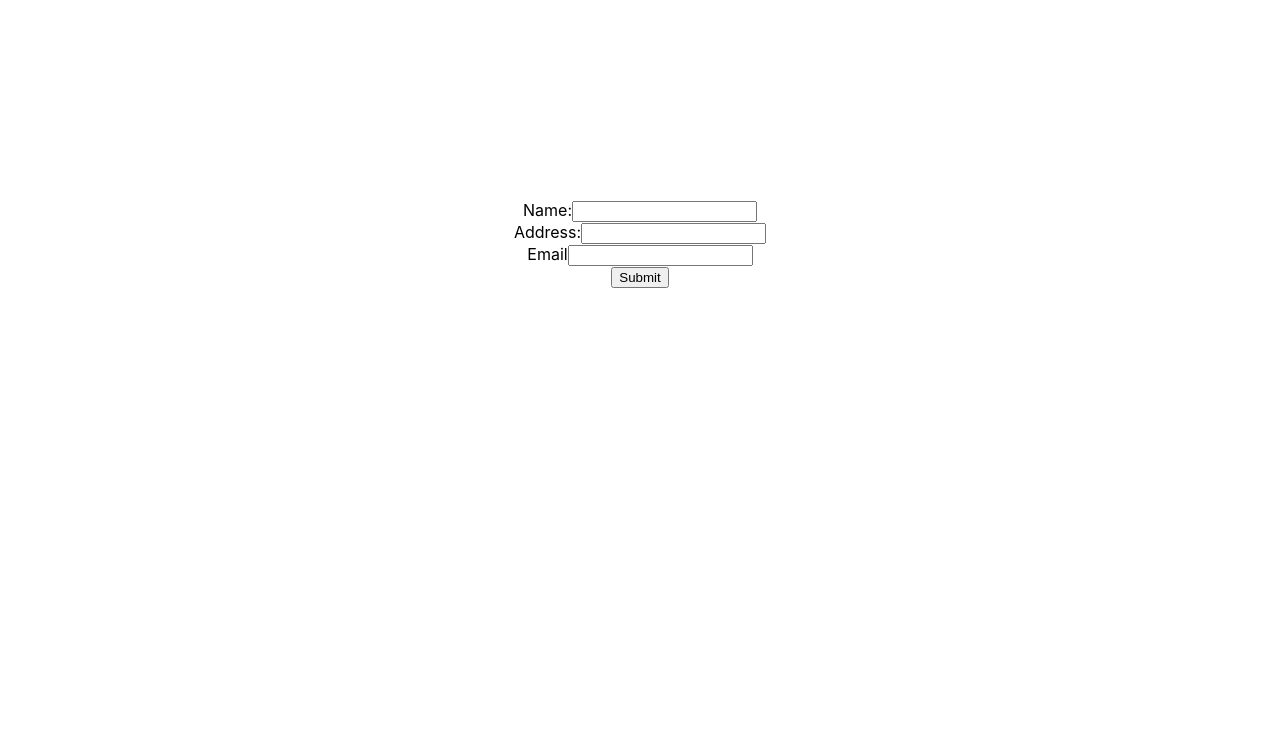
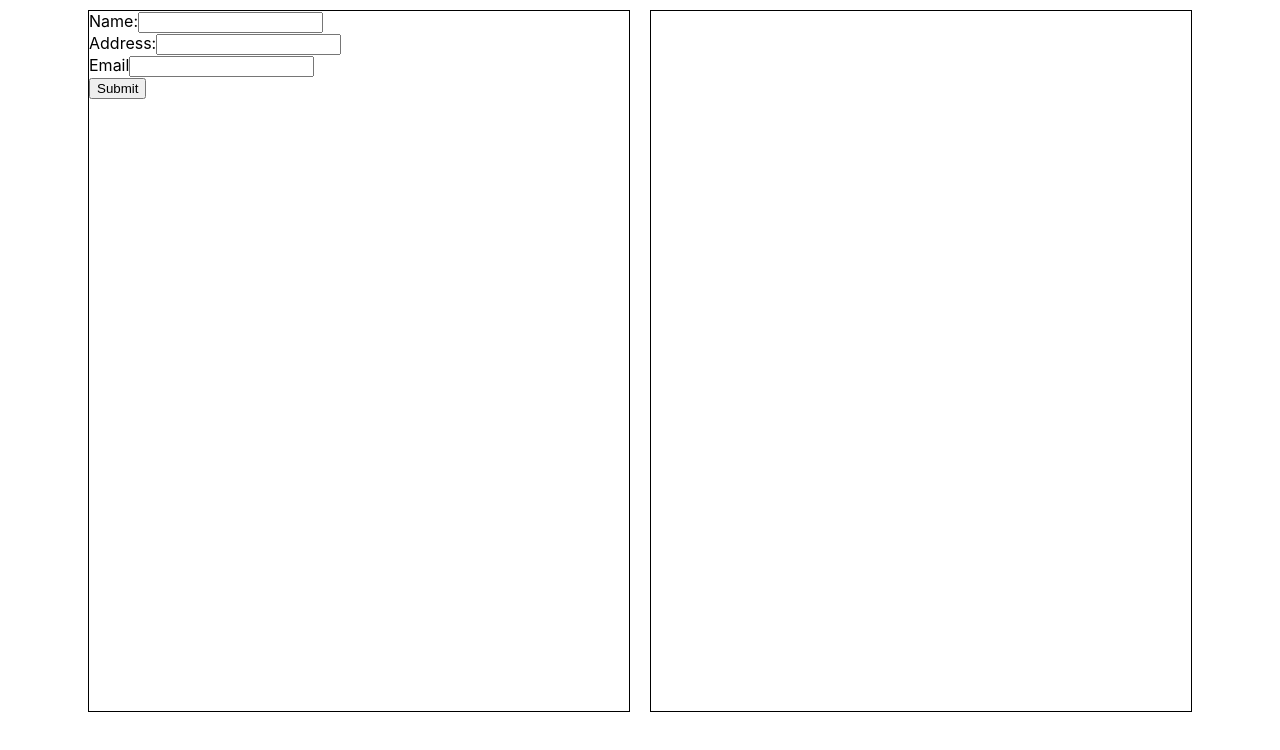
Before and after one commit to rypmaloney/resume-builder, a React (Create React App) app: page / in a window 1280 px wide. Shown: the top 750 px of the page. Built offline with nearby package versions, Linux system fonts and the light colour scheme.

Commit message:
Produced basic layout.

```diff
--- a/src/App.css
+++ b/src/App.css
@@ -1,23 +1,22 @@
 .App {
-  text-align: center;
   font-family: -apple-system, BlinkMacSystemFont, 'Segoe UI', Roboto, Oxygen, Ubuntu, Cantarell, 'Open Sans', 'Helvetica Neue', sans-serif;
   display: flex;
+  flex-direction:row;
+  flex-wrap: wrap;
   align-content:center;
   justify-content: center;
-  margin-top: 200px;
 }
-.contact{
-  display: flex;
-
-  width: 45%;
-
+.form{
+  border: 1px solid black;
+  width: 540px;
+  min-width: 540px;
+  margin: 10px;
 }
 
-.contact-print{
-  width: 45%;
+.display{
+  border: 1px solid black;
+  width: 540px;
+  min-width: 540px;
+  height: 700px;
+  margin: 10px;
 }
-
-.contact input{
-  margin: 5px;
-  width: 400px;
-}
--- a/src/App.js
+++ b/src/App.js
@@ -29,14 +29,16 @@ class App extends React.Component {
     render() {
         return (
             <div className="App">
+              <div className="form">
 
                 <Contact
                     click={this.onSubmitName}
                     contact={this.state.contact}
                 />
-
-                  <ContactDisplay contact={this.state.contact} />
-
+              </div>
+              <div className="display">
+                <ContactDisplay contact={this.state.contact} />
+              </div>
             </div>
         );
     }
```
